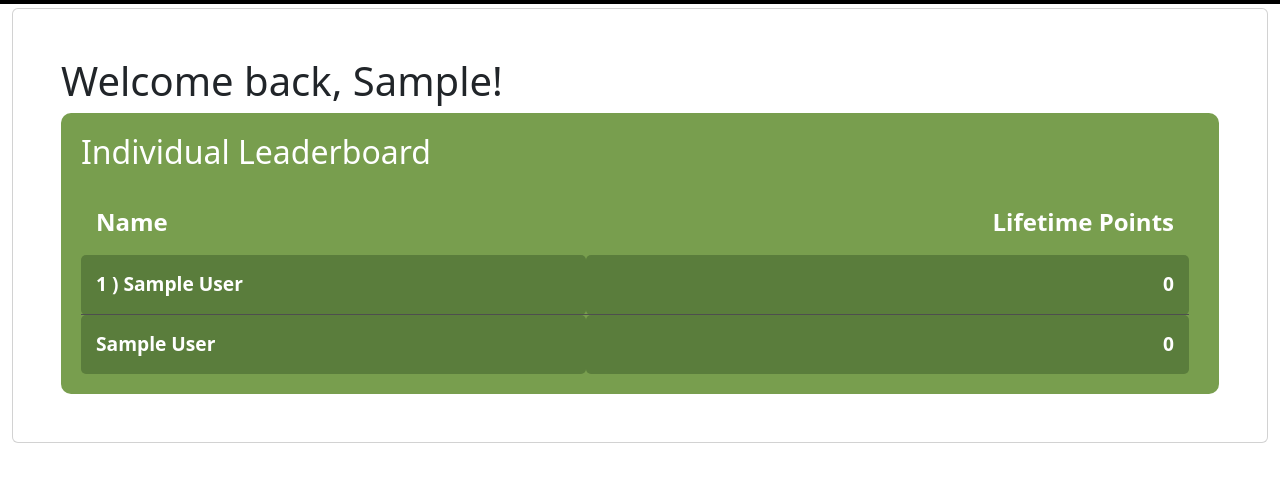
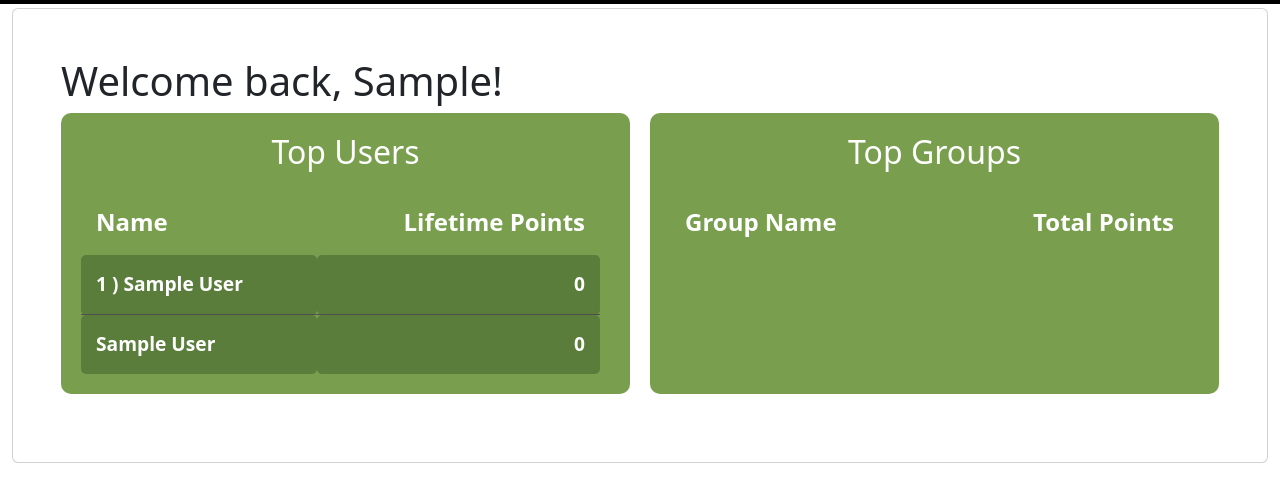
Before and after one commit to CSCI3356-Fall2024/Byte-to-Eat, a Django app: page / in a window 1280 px wide. Shown: the part 86-588 px from the top of the page. Run offline with Django 5.2, Linux system fonts and the light colour scheme; the visitor is signed in with stand-in values (Sample User, id 1); data comes from the database, SQL or seed files in the repository; lists and menus that the app fills with data are empty.

Commit message:
updated model to show group leaderboard page, removed duplicate code

```diff
--- a/EagleEats/mainApp/models.py
+++ b/EagleEats/mainApp/models.py
@@ -2,6 +2,21 @@ from django.db import models
 from django.contrib.auth.models import User
 from django.dispatch import receiver
 from django.db.models.signals import post_save
+from django.db.models.signals import pre_save
+from django.utils import timezone
+
+
+class Group(models.Model):
+    name = models.CharField(max_length=40)
+    member_limit = models.IntegerField(default=10)
+    points = models.IntegerField(default=0) #need to set this up later
+    leader = models.ForeignKey(User, related_name= 'led_groups', on_delete=models.CASCADE)
+
+    def __str__(self):
+        return self.last_name
+
+    def can_add_member(self):
+        return self.profile_set.count() < self.member_limit
 
 class Profile(models.Model):
     USER_TYPES = [
@@ -32,6 +47,7 @@ class Campaign(models.Model):
         ('action', 'Action'),
         ('redeem', 'Redeem')
     ]
+
     campaign_picture = models.ImageField(upload_to='campaign_pictures/', null=True, blank=True)
     title = models.CharField(max_length=100)
     description = models.TextField()
--- a/EagleEats/mainApp/templates/home.html
+++ b/EagleEats/mainApp/templates/home.html
@@ -2,8 +2,10 @@
 {% block content %}
 
 <h1>Welcome back, {{ user.first_name }}!</h1>
+
+<div class="leaderboards-container">
     <div class="leaderboard-container">
-    <h2>Individual Leaderboard</h2>
+        <h2 style="text-align: center;">Top Users</h2>
         <div class="table-container">
             <table>
                 <thead>
@@ -16,7 +18,7 @@
                     {% for u in users %}
                         {% if u.user == profile.user %}
                             <tr class="highlight">
-                            <td >{{ forloop.counter }} ) {{ u.user.first_name }} {{ u.user.last_name }}</td>
+                                <td>{{ forloop.counter }} ) {{ u.user.first_name }} {{ u.user.last_name }}</td>
                                 <td style="text-align: right;">{{ u.lifetime_points }}</td>
                             </tr>
                         {% else %}
@@ -37,6 +39,29 @@
         </div>
     </div>
 
+    <div class="group-leaderboard-container">
+        <h2 style="text-align: center;">Top Groups</h2>
+        <div class="group-table-container">
+            <table>
+                <thead>
+                    <tr class="highlight">
+                        <th>Group Name</th>
+                        <th style="text-align: right;">Total Points</th>
+                    </tr>
+                </thead>
+                <tbody>
+                    {% for g in groups %}
+                        <tr>
+                            <td>{{ forloop.counter }} ) {{ g.group_name }}</td>
+                            <td style="text-align: right;">{{ g.total_points }}</td>
+                        </tr>
+                    {% endfor %}
+                </tbody>
+            </table>
+        </div>
+    </div>
+</div>
+
 <style>
     body {
         font-family: Arial, sans-serif;
@@ -44,21 +69,31 @@
     h1 {
         font-size: 2.5em;
     }
-    .leaderboard-container {
-        width: 100%;
+    .leaderboards-container {
+        display: flex;
+        justify-content: space-between;
+        gap: 20px;
+    }
+    .leaderboard-container, .group-leaderboard-container {
+        flex: 1;
         padding: 20px;
         background-color: #789E4E;
         color: #fff;
         border-radius: 10px;
+        margin-bottom: 20px;
     }
-    .leaderboard-container h2 {
+    .leaderboard-container h2, .group-leaderboard-container h2 {
         font-size: 2em;
     }
-    .table-container {
+    .table-container, .group-table-container {
         max-height: 400px;
         overflow-y: auto;
         position: relative;
         padding-right: 10px; /* Add padding to move the scrollbar to the right */
+    }
+    .group-table-container {
+        overflow-x: auto; /* Enable horizontal scrolling */
+        white-space: nowrap; /* Prevent line breaks */
     }
     table {
         width: 100%;
@@ -92,18 +127,19 @@
         text-align: right;
     }
     /* Custom scrollbar styles */
-    .table-container::-webkit-scrollbar {
+    .table-container::-webkit-scrollbar, .group-table-container::-webkit-scrollbar {
         width: 6px; /* Smaller width */
+        height: 6px; /* Smaller height for horizontal scrollbar */
     }
-    .table-container::-webkit-scrollbar-track {
+    .table-container::-webkit-scrollbar-track, .group-table-container::-webkit-scrollbar-track {
         background: #789E4E;
         border-radius: 10px;
     }
-    .table-container::-webkit-scrollbar-thumb {
+    .table-container::-webkit-scrollbar-thumb, .group-table-container::-webkit-scrollbar-thumb {
         background: #5a7d3c;
         border-radius: 10px;
     }
-    .table-container::-webkit-scrollbar-thumb:hover {
+    .table-container::-webkit-scrollbar-thumb:hover, .group-table-container::-webkit-scrollbar-thumb:hover {
         background: #4e6b2f;
     }
 </style>
--- a/EagleEats/mainApp/views.py
+++ b/EagleEats/mainApp/views.py
@@ -14,7 +14,6 @@ def post_login_redirect(request):
         return redirect('profile')
     else:
         return redirect('/')
-
 
 @login_required
 def home(request):
```
Also changed, not shown: EagleEats/mainApp/migrations/0001_initial.py, 1 other file. Lines whose indentation alone changed are shown as unchanged.
